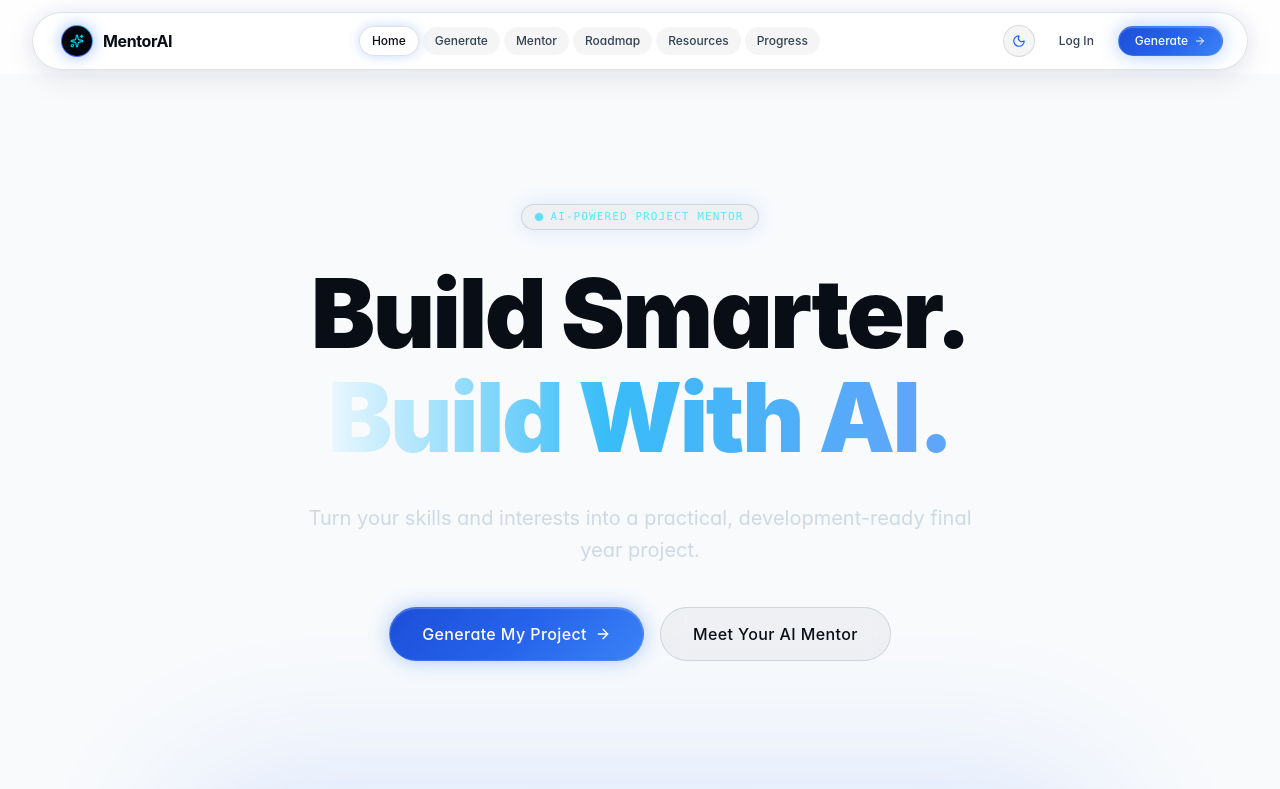
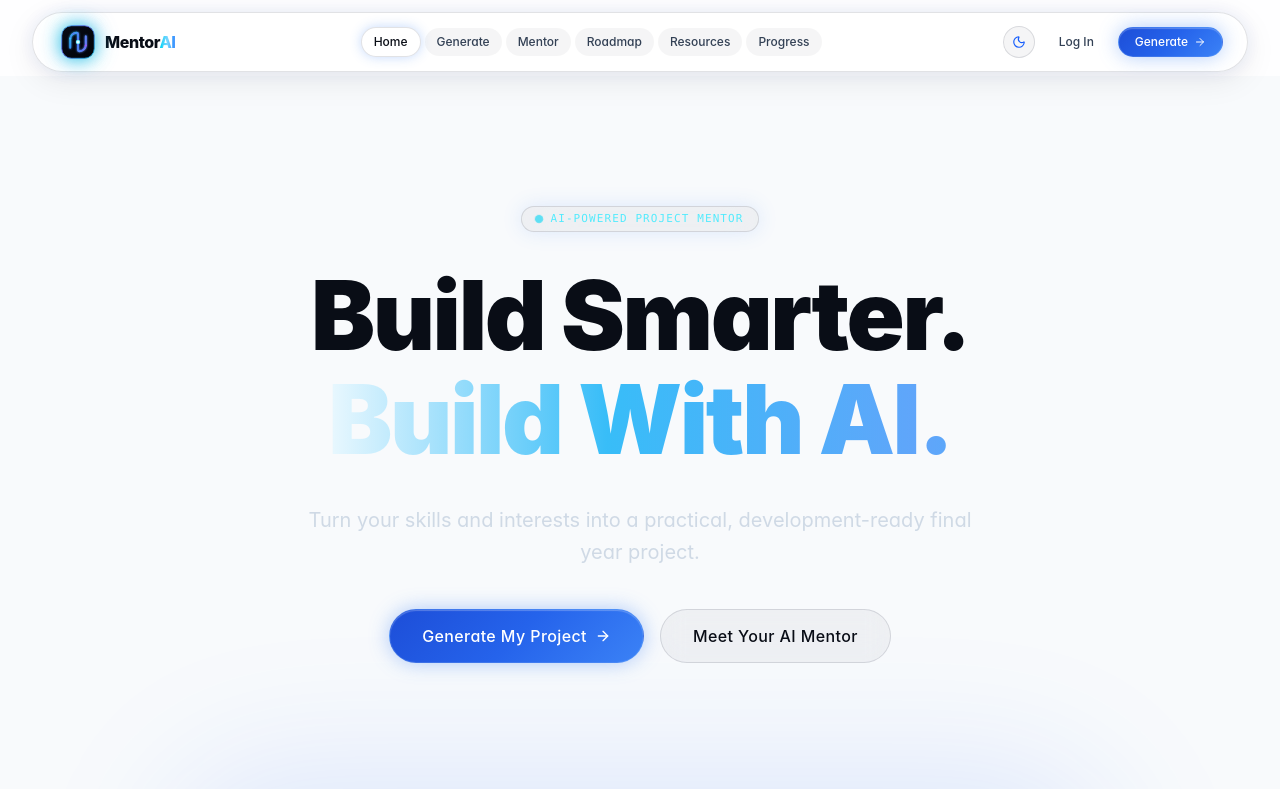
Before and after one commit to nikhilrajmaurya/ProjectAI-Intelligent-Final-Year-Project-Advisor, a React (Vite) app: page / in a window 1280 px wide. Shown: the top 789 px of the page. Built offline with nearby package versions, Linux system fonts and the light colour scheme.

Commit message:
feat(branding): modern eye-catching MentorAI neural emblem logo and favicon

```diff
--- /dev/null
+++ b/src/components/common/LogoIcon.tsx
@@ -0,0 +1,121 @@
+import React from 'react';
+
+interface LogoIconProps {
+  className?: string;
+  size?: number;
+  animated?: boolean;
+}
+
+export const LogoIcon: React.FC<LogoIconProps> = ({
+  className = '',
+  size = 32,
+  animated = true,
+}) => {
+  return (
+    <div
+      className={`relative flex items-center justify-center select-none flex-shrink-0 ${className}`}
+      style={{ width: size, height: size }}
+      aria-hidden="true"
+    >
+      {/* Dynamic ambient back-glow */}
+      <div className="absolute inset-0 rounded-2xl bg-gradient-to-tr from-blue-600 via-cyan-400 to-indigo-500 opacity-60 blur-md pointer-events-none transition-opacity duration-300 group-hover:opacity-100" />
+
+      {/* SVG Icon */}
+      <svg
+        viewBox="0 0 48 48"
+        fill="none"
+        xmlns="http://www.w3.org/2000/svg"
+        className="w-full h-full relative z-10 drop-shadow-[0_0_8px_rgba(6,182,212,0.6)]"
+      >
+        <defs>
+          {/* Base rounded squircle container gradient */}
+          <linearGradient id="mentorai-bg" x1="0" y1="0" x2="48" y2="48" gradientUnits="userSpaceOnUse">
+            <stop stopColor="#080c18" />
+            <stop offset="0.6" stopColor="#04060d" />
+            <stop offset="1" stopColor="#020408" />
+          </linearGradient>
+
+          {/* Border rim gradient */}
+          <linearGradient id="mentorai-border" x1="0" y1="0" x2="48" y2="48" gradientUnits="userSpaceOnUse">
+            <stop stopColor="#38bdf8" />
+            <stop offset="0.4" stopColor="#6366f1" />
+            <stop offset="1" stopColor="#06b6d4" />
+          </linearGradient>
+
+          {/* Primary ribbon strand 1 */}
+          <linearGradient id="mentorai-strand-cyan" x1="6" y1="12" x2="42" y2="36" gradientUnits="userSpaceOnUse">
+            <stop stopColor="#22d3ee" />
+            <stop offset="0.5" stopColor="#3b82f6" />
+            <stop offset="1" stopColor="#818cf8" />
+          </linearGradient>
+
+          {/* Primary ribbon strand 2 */}
+          <linearGradient id="mentorai-strand-violet" x1="42" y1="12" x2="6" y2="36" gradientUnits="userSpaceOnUse">
+            <stop stopColor="#818cf8" />
+            <stop offset="0.5" stopColor="#6366f1" />
+            <stop offset="1" stopColor="#06b6d4" />
+          </linearGradient>
+
+          {/* Center core pulse radial */}
+          <radialGradient id="mentorai-core" cx="24" cy="24" r="6" gradientUnits="userSpaceOnUse">
+            <stop stopColor="#ffffff" />
+            <stop offset="0.45" stopColor="#67e8f9" />
+            <stop offset="1" stopColor="#0284c7" stopOpacity="0" />
+          </radialGradient>
+
+          {/* Glow filter */}
+          <filter id="mentorai-glow" x="-20%" y="-20%" width="140%" height="140%" filterUnits="userSpaceOnUse">
+            <feGaussianBlur stdDeviation="1.5" result="blur" />
+            <feComposite in="SourceGraphic" in2="blur" operator="over" />
+          </filter>
+        </defs>
+
+        {/* Squircle Chassis with Glass Rim */}
+        <rect
+          x="1"
+          y="1"
+          width="46"
+          height="46"
+          rx="14"
+          fill="url(#mentorai-bg)"
+          stroke="url(#mentorai-border)"
+          strokeWidth="1.2"
+          className="transition-all duration-300"
+        />
+
+        {/* Subtle grid accent inside the badge */}
+        <line x1="12" y1="24" x2="36" y2="24" stroke="#38bdf8" strokeOpacity="0.08" strokeWidth="1" strokeDasharray="2 2" />
+        <line x1="24" y1="12" x2="24" y2="36" stroke="#38bdf8" strokeOpacity="0.08" strokeWidth="1" strokeDasharray="2 2" />
+
+        {/* Dynamic AI Neural Loop - Upper Left to Lower Right */}
+        <path
+          d="M13 32V20C13 15.0294 17.0294 11 22 11C23.1046 11 24 11.8954 24 13V35C24 36.1046 24.8954 37 26 37C30.9706 37 35 32.9706 35 28V16"
+          stroke="url(#mentorai-strand-cyan)"
+          strokeWidth="2.8"
+          strokeLinecap="round"
+          strokeLinejoin="round"
+          filter="url(#mentorai-glow)"
+          className={animated ? "transition-all duration-500 group-hover:scale-105" : ""}
+        />
+
+        {/* Interlocking Neural Arc - Upper Right to Lower Left */}
+        <path
+          d="M35 16V28C35 32.9706 30.9706 37 26 37C24.8954 37 24 36.1046 24 35V13C24 11.8954 23.1046 11 22 11C17.0294 11 13 15.0294 13 20"
+          stroke="url(#mentorai-strand-violet)"
+          strokeWidth="2"
+          strokeLinecap="round"
+          strokeDasharray="4 3"
+          opacity="0.75"
+        />
+
+        {/* Central Luminous Quantum Core / Spark */}
+        <circle cx="24" cy="24" r="3.2" fill="url(#mentorai-core)" />
+        <circle cx="24" cy="24" r="1.2" fill="#ffffff" />
+
+        {/* Satellite Neural Nodes */}
+        <circle cx="13" cy="19" r="1.5" fill="#38bdf8" />
+        <circle cx="35" cy="29" r="1.5" fill="#a855f7" />
+      </svg>
+    </div>
+  );
+};
--- a/src/components/layout/DashboardLayout.tsx
+++ b/src/components/layout/DashboardLayout.tsx
@@ -10,13 +10,13 @@ import {
   Settings,
   Menu,
   X,
-  Sparkles,
   Sun,
   Moon,
   ChevronRight,
   LogOut,
   FolderKanban,
 } from 'lucide-react';
+import { LogoIcon } from '../common/LogoIcon';
 import { useTheme } from '../../hooks/useTheme';
 import { useAuthStore } from '../../store/authStore';
 import { useProjectStore } from '../../store/projectStore';
@@ -64,9 +64,7 @@ export const DashboardLayout: React.FC<DashboardLayoutProps> = ({ children }) =>
       {/* Mobile Header */}
       <div className="md:hidden flex items-center justify-between px-4 py-3 border-b border-white/[0.08] bg-slate-950/90 backdrop-blur-md sticky top-0 z-30">
         <Link to="/" className="flex items-center gap-2">
-          <div className="w-8 h-8 rounded-lg bg-blue-600/20 border border-blue-500/40 flex items-center justify-center">
-            <Sparkles className="w-4 h-4 text-cyan-400" />
-          </div>
+          <LogoIcon size={28} />
           <span className="font-bold text-sm text-white">MentorAI</span>
         </Link>
         <div className="flex items-center gap-2">
@@ -111,11 +109,7 @@ export const DashboardLayout: React.FC<DashboardLayoutProps> = ({ children }) =>
           {/* Brand Header */}
           <div className="p-5 border-b border-white/[0.06] flex items-center justify-between">
             <Link to="/" className="flex items-center gap-2.5">
-              <div className="w-8 h-8 rounded-xl bg-gradient-to-tr from-blue-600 to-cyan-400 p-[1px] shadow-[0_0_12px_rgba(37,99,235,0.4)]">
-                <div className="w-full h-full bg-slate-950 rounded-[10px] flex items-center justify-center">
-                  <Sparkles className="w-4 h-4 text-cyan-400" />
-                </div>
-              </div>
+              <LogoIcon size={32} />
               <div className="flex flex-col">
                 <span className="font-bold text-sm tracking-tight text-white">MentorAI</span>
                 <span className="text-[10px] text-cyan-400 font-mono">WORKSPACE</span>
--- a/src/components/layout/Footer.tsx
+++ b/src/components/layout/Footer.tsx
@@ -1,6 +1,7 @@
 import React from 'react';
 import { Link } from 'react-router-dom';
-import { Sparkles, GitFork, Shield, Heart } from 'lucide-react';
+import { GitFork, Shield, Heart } from 'lucide-react';
+import { LogoIcon } from '../common/LogoIcon';
 
 export const Footer: React.FC = () => {
   return (
@@ -13,13 +14,16 @@ export const Footer: React.FC = () => {
         <div className="grid grid-cols-1 md:grid-cols-4 gap-8 pb-10 border-b border-white/[0.06]">
           {/* Col 1: Product Branding */}
           <div className="md:col-span-2 space-y-3">
-            <div className="flex items-center gap-2">
-              <div className="w-7 h-7 rounded-lg bg-blue-600/20 border border-blue-500/30 flex items-center justify-center">
-                <Sparkles className="w-3.5 h-3.5 text-cyan-400" />
+            <div className="flex items-center gap-2.5">
+              <LogoIcon size={30} />
+              <div className="flex flex-col">
+                <span className="text-base font-extrabold text-white tracking-tight leading-tight">
+                  Mentor<span className="text-cyan-400">AI</span>
+                </span>
+                <span className="text-xs text-slate-400 font-medium">
+                  AI Project Idea Generator & Mentor
+                </span>
               </div>
-              <span className="text-base font-bold text-white tracking-tight">
-                AI Project Idea Generator & Mentor
-              </span>
             </div>
             <p className="text-xs text-slate-400 max-w-md leading-relaxed">
               Empowering final-year engineering students to discover personalized project ideas, architect blueprints, navigate milestone roadmaps, and receive contextual AI mentorship from formulation to viva defense.
--- a/src/components/layout/Navbar.tsx
+++ b/src/components/layout/Navbar.tsx
@@ -1,6 +1,7 @@
 import React, { useState } from 'react';
 import { Link, useLocation } from 'react-router-dom';
-import { Sparkles, Menu, X, Sun, Moon, ArrowRight, UserCheck } from 'lucide-react';
+import { Menu, X, Sun, Moon, ArrowRight, UserCheck } from 'lucide-react';
+import { LogoIcon } from '../common/LogoIcon';
 import { useTheme } from '../../hooks/useTheme';
 import { useAuthStore } from '../../store/authStore';
 
@@ -22,16 +23,14 @@ export const Navbar: React.FC = () => {
         <Link
           to="/"
           className="flex items-center gap-2.5 group focus-visible:outline-2 focus-visible:outline-blue-500 rounded-full p-1"
-          aria-label="AI Project Idea Generator & Mentor Home"
+          aria-label="MentorAI Home"
         >
-          <div className="w-8 h-8 rounded-full bg-gradient-to-tr from-blue-600 via-indigo-500 to-cyan-400 p-[1px] shadow-[0_0_15px_rgba(59,130,246,0.5)]">
-            <div className="w-full h-full bg-[#03060c] rounded-full flex items-center justify-center">
-              <Sparkles className="w-3.5 h-3.5 text-cyan-400 group-hover:scale-110 transition-transform" />
-            </div>
+          <LogoIcon size={34} className="group-hover:scale-105 transition-transform duration-300" />
+          <div className="flex items-baseline">
+            <span className="text-base font-extrabold tracking-tight text-white group-hover:text-cyan-100 transition-colors">
+              Mentor<span className="text-transparent bg-clip-text bg-gradient-to-r from-cyan-400 via-sky-300 to-blue-500">AI</span>
+            </span>
           </div>
-          <span className="text-base font-bold tracking-tight text-white group-hover:text-cyan-200 transition-colors">
-            MentorAI
-          </span>
         </Link>
 
         {/* Center: Nav links (Desktop) */}
```
Also changed, not shown: public/favicon.svg.
